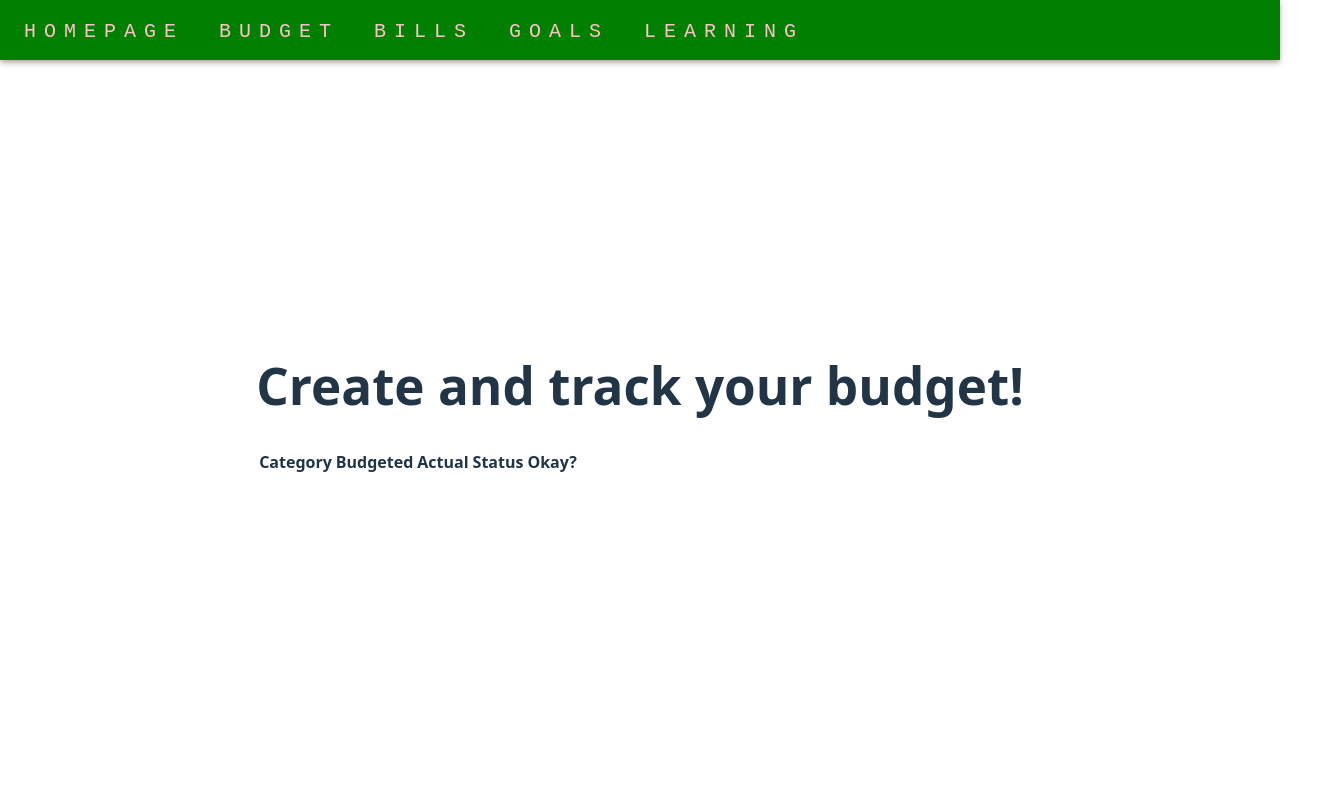
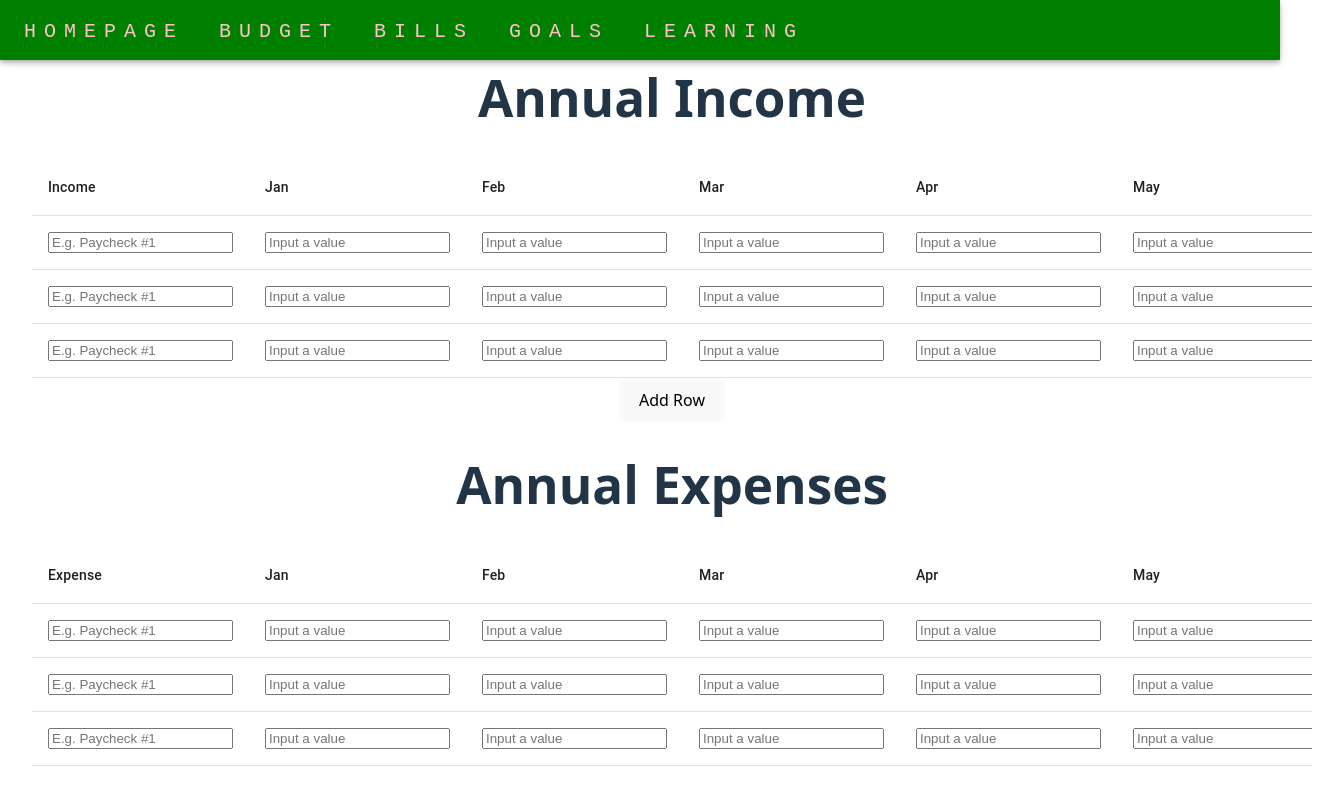
Before and after one commit to jbraun28/Personal-Finance-Tracker, a React (Vite) app: page /budget-tracker in a window 1280 px wide. Shown: the top 788 px of the page, 1344 px wide, since content can reach past the window. Built offline with nearby package versions, Linux system fonts and the light colour scheme.

Commit message:
Add annual income and annual expenses tables to budget page

```diff
--- a/src/pages/BudgetTracker.jsx
+++ b/src/pages/BudgetTracker.jsx
@@ -1,25 +1,159 @@
 import React, { useEffect, useState, useRef, useContext } from 'react';
+import {Table, TableHead, TableBody, TableRow, TableCell} from '@mui/material';
 
 export default function BudgetTracker() {
 
+  const months = ["Jan", "Feb", "Mar", "Apr", "May", "Jun", "Jul", "Aug", "Sep", "Oct", "Nov", "Dec"];
+  const local_storage_key = 'budget-table';
+
+  const initialRows = [];
+  for (let i = 0; i < 3; i++) {
+    initialRows.push(
+      {
+        source: '',
+        Jan: '',
+        Feb: '',
+        Mar: '',
+        Apr: '',
+        May: '',
+        Jun: '',
+        Jul: '',
+        Aug: '',
+        Sep: '',
+        Oct: '',
+        Nov: '',
+        Dec: ''
+      }
+    )
+  }
+
+  //initialize rows based on what's stored
+  const [rows, setRows] = useState(() => {
+    const savedRows = localStorage.getItem(local_storage_key);
+    return savedRows ? JSON.parse(savedRows) : initialRows
+  });
+
+  //event handler for user input
+  const handleInputChange = (idx, col, e) => {
+    const updatedRows = [...rows]; //make a shallow copy of the current rows
+    updatedRows[idx][col] = e.target.value; //set the row at specified location equal to user input
+    setRows(updatedRows); //update rows
+  }
+
+  //event handler for adding rows
+  const handleAddRow = () => {
+    const newRow = {
+      source: '',
+      Jan: '',
+      Feb: '',
+      Mar: '',
+      Apr: '',
+      May: '',
+      Jun: '',
+      Jul: '',
+      Aug: '',
+      Sep: '',
+      Oct: '',
+      Nov: '',
+      Dec: ''
+    };
+    setRows([...rows, newRow]) //add the new row to a shallow copy of current rows
+  }
+
+  //save to local storage upon changes to rows
+  useEffect(() => {
+    localStorage.setItem(local_storage_key, JSON.stringify(rows))
+  }, [rows]);
+
 
   return (
-    <div>
-      <h1>Create and track your budget!</h1>
-      <table>
-        <thead>
-          <tr>
-            <th>Category</th>
-            <th>Budgeted</th>
-            <th>Actual</th>
-            <th>Status</th>
-            <th>Okay?</th>
-          </tr>
-        </thead>
-        <tbody>
+    <div style={{overflowX: 'auto', maxWidth: '100%'}}>
+      <h1>Annual Income</h1>
 
-        </tbody>
-      </table>
+      {/** Income table */}
+      <Table>
+        <TableHead>
+          <TableRow>
+            <TableCell> Income </TableCell>
+            {months.map((month, monthIdx) => (
+              <TableCell key={monthIdx}>
+                {month}
+              </TableCell>
+            ))}
+          </TableRow>
+        </TableHead>
+        <TableBody>
+        {rows.map((row, rowIdx) => (
+          <TableRow key={rowIdx}>
+              <TableCell key={rowIdx}>
+                <input
+                type="text"
+                placeholder="E.g. Paycheck #1"
+                value={row.source}
+                onChange={(e) => handleInputChange(rowIdx, 'source', e)}>
+                </input>
+              </TableCell>
+              {months.map((month) => (
+                <TableCell key={month}>
+                <input
+                type="number"
+                placeholder="Input a value"
+                value={row[month]}
+                onChange={(e) => handleInputChange(rowIdx, month, e)}>
+                </input>
+                </TableCell>
+              ))}
+
+          </TableRow>
+           ))}
+        </TableBody>
+      </Table>
+      <button onClick={handleAddRow}>Add Row</button>
+
+      {/** Expense table */}
+      <h1>Annual Expenses</h1>
+      <Table>
+        <TableHead>
+          <TableRow>
+            <TableCell>Expense</TableCell>
+            {months.map((month, monthIdx) => (
+              <TableCell key={monthIdx}>
+                {month}
+              </TableCell>
+            ))}
+          </TableRow>
+        </TableHead>
+
+        <TableBody>
+        {rows.map((row, rowIdx) => (
+          <TableRow key={rowIdx}>
+              <TableCell key={rowIdx}>
+                <input
+                type="text"
+                placeholder="E.g. Paycheck #1"
+                value={row.source}
+                onChange={(e) => handleInputChange(rowIdx, 'source', e)}>
+                </input>
+              </TableCell>
+              {months.map((month) => (
+                <TableCell key={month}>
+                <input
+                type="number"
+                placeholder="Input a value"
+                value={row[month]}
+                onChange={(e) => handleInputChange(rowIdx, month, e)}>
+                </input>
+                </TableCell>
+              ))}
+          </TableRow>
+           ))}
+
+        </TableBody>
+      </Table>
+
+
+
+      {/** Summary */}
     </div>
   )
 
--- a/src/pages/GoalTracker.jsx
+++ b/src/pages/GoalTracker.jsx
@@ -1,6 +1,6 @@
 import React, { useEffect, useState} from 'react';
 import {useWindowSize} from 'react-use';
-import {TableContainer, Table, TableHead, TableBody, TableRow, TableCell} from '@mui/material';
+import {Table, TableHead, TableBody, TableRow, TableCell} from '@mui/material';
 import Confetti from "react-confetti";
 
 export default function GoalTracker() {
```
